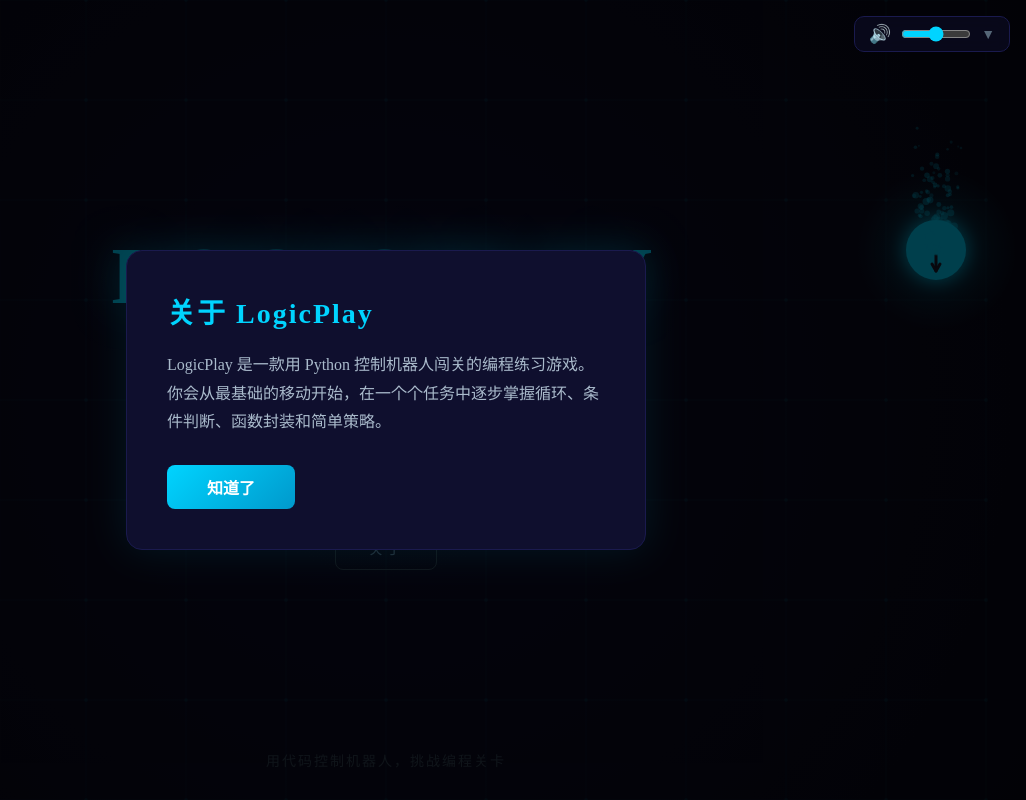
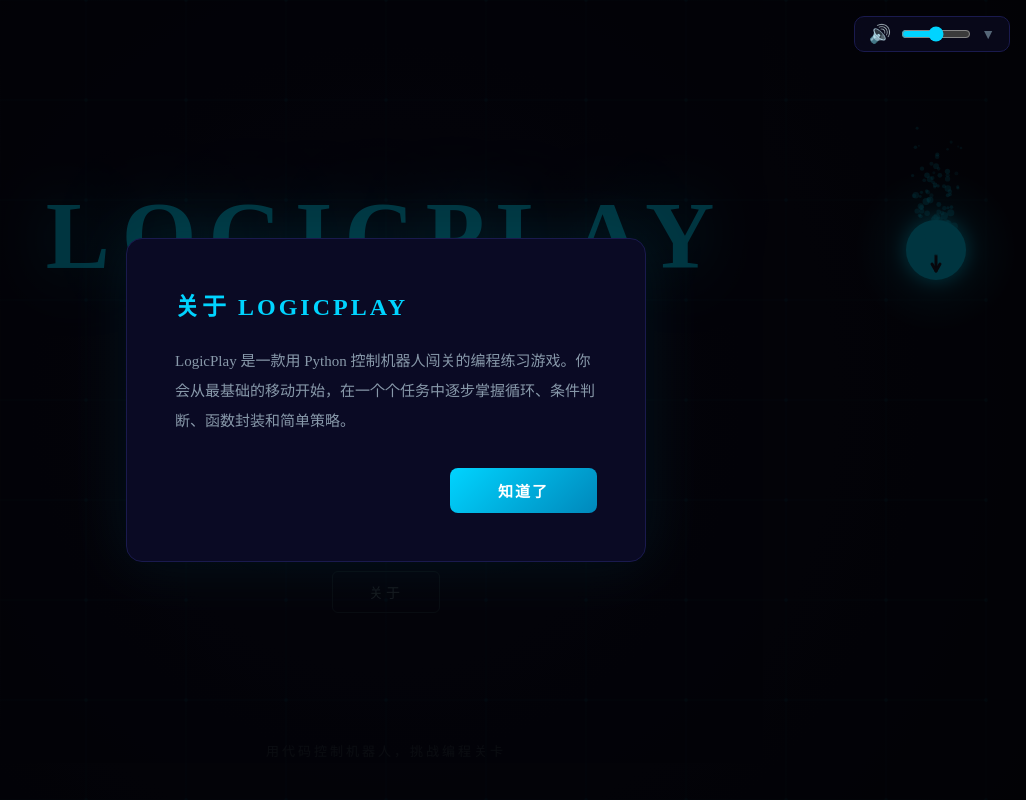
Before and after one commit to minecraftbucuo/LogicPlay, a React (Vite) app: page / in a window 1280 px wide. Both pictures are taken after a click on the button "关于". Shown: the whole page, without its empty margins (254-1280 px from the left). Built offline with nearby package versions, Linux system fonts and the light colour scheme.

Commit message:
style(MainMenu): 优化主菜单UI样式细节
调整标题字号、间距与阴影效果，修改按钮布局样式和配色，优化关于弹窗的尺寸与排版，整体提升界面视觉效果与舒适度

```diff
--- a/src/components/MainMenu.tsx
+++ b/src/components/MainMenu.tsx
@@ -20,60 +20,63 @@ function MainMenu({ onStart }: { onStart: () => void }) {
       <MenuBackground />
 
       {/* 标题区域 */}
-      <div style={{ zIndex: 1, textAlign: 'center', marginBottom: '60px' }}>
+      <div style={{ zIndex: 1, textAlign: 'center', marginBottom: '120px' }}>
         <h1 style={{
-          fontSize: '80px',
-          margin: '0 0 12px 0',
+          fontSize: '96px',
+          margin: '0 0 16px 0',
           color: '#00d4ff',
-          textShadow: '0 0 40px rgba(0, 212, 255, 0.5), 0 0 80px rgba(0, 212, 255, 0.2)',
-          letterSpacing: '8px',
+          textShadow: '0 0 60px rgba(0, 212, 255, 0.6), 0 0 120px rgba(0, 212, 255, 0.15)',
+          letterSpacing: '12px',
           fontWeight: 900,
+          lineHeight: 1,
         }}>
           LOGICPLAY
         </h1>
         <div style={{
-          width: '120px',
-          height: '2px',
+          width: '200px',
+          height: '1px',
           background: 'linear-gradient(90deg, transparent, #00d4ff, transparent)',
-          margin: '0 auto 16px auto',
+          margin: '0 auto 24px auto',
+          opacity: 0.6,
         }} />
         <p style={{
-          fontSize: '22px',
-          color: '#6688aa',
-          letterSpacing: '6px',
+          fontSize: '20px',
+          color: '#5577aa',
+          letterSpacing: '8px',
           margin: 0,
+          fontWeight: 300,
         }}>
-          用 Python，控制机器人
+          用 PYTHON 控制机器人
         </p>
       </div>
 
       {/* 按钮区域 */}
-      <div style={{ zIndex: 1, display: 'flex', flexDirection: 'column', gap: '16px', alignItems: 'center' }}>
+      <div style={{ zIndex: 1, display: 'flex', flexDirection: 'column', gap: '32px', alignItems: 'center' }}>
         <button
           onClick={() => {
             audioManager.play('ui-confirm')
             onStart()
           }}
           style={{
-            padding: '16px 64px',
-            fontSize: '22px',
-            background: 'linear-gradient(135deg, #00d4ff, #0099cc)',
+            padding: '18px 80px',
+            fontSize: '20px',
+            background: 'linear-gradient(135deg, #00d4ff, #0088bb)',
             color: '#fff',
             border: 'none',
-            borderRadius: '12px',
+            borderRadius: '8px',
             cursor: 'pointer',
-            fontWeight: 'bold',
-            letterSpacing: '4px',
+            fontWeight: 700,
+            letterSpacing: '6px',
             transition: 'transform 0.2s, box-shadow 0.2s',
-            boxShadow: '0 4px 20px rgba(0, 212, 255, 0.3)',
+            boxShadow: '0 4px 30px rgba(0, 212, 255, 0.25)',
           }}
           onMouseEnter={e => {
             e.currentTarget.style.transform = 'scale(1.05) translateY(-2px)'
-            e.currentTarget.style.boxShadow = '0 8px 30px rgba(0, 212, 255, 0.5)'
+            e.currentTarget.style.boxShadow = '0 8px 40px rgba(0, 212, 255, 0.45)'
           }}
           onMouseLeave={e => {
             e.currentTarget.style.transform = 'scale(1) translateY(0)'
-            e.currentTarget.style.boxShadow = '0 4px 20px rgba(0, 212, 255, 0.3)'
+            e.currentTarget.style.boxShadow = '0 4px 30px rgba(0, 212, 255, 0.25)'
           }}
         >
           开始游戏
@@ -84,14 +87,14 @@ function MainMenu({ onStart }: { onStart: () => void }) {
             setShowAbout(true)
           }}
           style={{
-            padding: '10px 32px',
-            fontSize: '16px',
+            padding: '10px 36px',
+            fontSize: '14px',
             background: 'transparent',
-            color: '#6688aa',
-            border: '1px solid #334455',
-            borderRadius: '8px',
+            color: '#556677',
+            border: '1px solid #223344',
+            borderRadius: '6px',
             cursor: 'pointer',
-            letterSpacing: '2px',
+            letterSpacing: '3px',
             transition: 'border-color 0.2s, color 0.2s',
           }}
           onMouseEnter={e => {
@@ -99,8 +102,8 @@ function MainMenu({ onStart }: { onStart: () => void }) {
             e.currentTarget.style.color = '#00d4ff'
           }}
           onMouseLeave={e => {
-            e.currentTarget.style.borderColor = '#334455'
-            e.currentTarget.style.color = '#6688aa'
+            e.currentTarget.style.borderColor = '#223344'
+            e.currentTarget.style.color = '#556677'
           }}
         >
           关于
@@ -110,11 +113,12 @@ function MainMenu({ onStart }: { onStart: () => void }) {
       {/* 底部提示 */}
       <div style={{
         position: 'absolute',
-        bottom: '30px',
-        color: '#334455',
-        fontSize: '14px',
-        letterSpacing: '2px',
+        bottom: '40px',
+        color: '#2a3344',
+        fontSize: '13px',
+        letterSpacing: '3px',
         zIndex: 1,
+        fontWeight: 300,
       }}>
         用代码控制机器人，挑战编程关卡
       </div>
@@ -125,7 +129,7 @@ function MainMenu({ onStart }: { onStart: () => void }) {
           style={{
             position: 'fixed',
             top: 0, left: 0, right: 0, bottom: 0,
-            background: 'rgba(0, 0, 0, 0.7)',
+            background: 'rgba(0, 0, 0, 0.75)',
             display: 'flex',
             alignItems: 'center',
             justifyContent: 'center',
@@ -138,46 +142,49 @@ function MainMenu({ onStart }: { onStart: () => void }) {
         >
           <div
             style={{
-              background: '#0f0f2e',
+              background: '#0a0a24',
               border: '1px solid #1a1a4e',
               borderRadius: '16px',
-              padding: '40px',
+              padding: '48px',
               maxWidth: '520px',
               width: '90%',
-              boxShadow: '0 0 40px rgba(0, 212, 255, 0.1)',
+              boxShadow: '0 0 60px rgba(0, 212, 255, 0.08)',
             }}
             onClick={e => e.stopPropagation()}
           >
             <h2 style={{
               color: '#00d4ff',
-              fontSize: '28px',
-              margin: '0 0 20px 0',
-              letterSpacing: '2px',
+              fontSize: '24px',
+              margin: '0 0 24px 0',
+              letterSpacing: '3px',
+              fontWeight: 700,
             }}>
-              关于 LogicPlay
+              关于 LOGICPLAY
             </h2>
-            <p style={{ color: '#aabbcc', lineHeight: '1.8', margin: 0 }}>
+            <p style={{ color: '#8899aa', lineHeight: '2', margin: 0, fontSize: '15px' }}>
               LogicPlay 是一款用 Python 控制机器人闯关的编程练习游戏。你会从最基础的移动开始，在一个个任务中逐步掌握循环、条件判断、函数封装和简单策略。
             </p>
+            <div style={{ marginTop: '32px', display: 'flex', justifyContent: 'flex-end' }}>
               <button
                 onClick={() => {
                   audioManager.play('ui-back')
                   setShowAbout(false)
                 }}
                 style={{
-                marginTop: '28px',
-                padding: '10px 40px',
-                fontSize: '16px',
-                background: 'linear-gradient(135deg, #00d4ff, #0099cc)',
+                  padding: '12px 48px',
+                  fontSize: '15px',
+                  background: 'linear-gradient(135deg, #00d4ff, #0088bb)',
                   color: '#fff',
                   border: 'none',
                   borderRadius: '8px',
                   cursor: 'pointer',
-                fontWeight: 'bold',
+                  fontWeight: 700,
+                  letterSpacing: '2px',
                 }}
               >
                 知道了
               </button>
+            </div>
           </div>
         </div>
       )}
```
Lines whose indentation alone changed are shown as unchanged.
